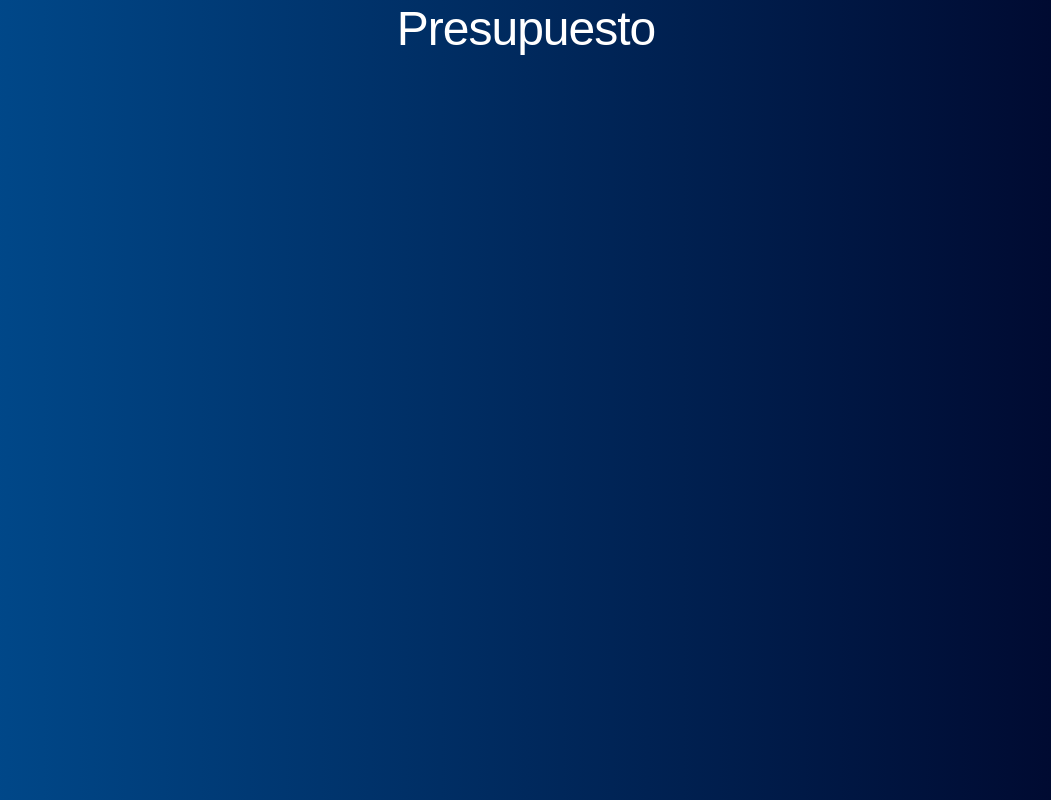
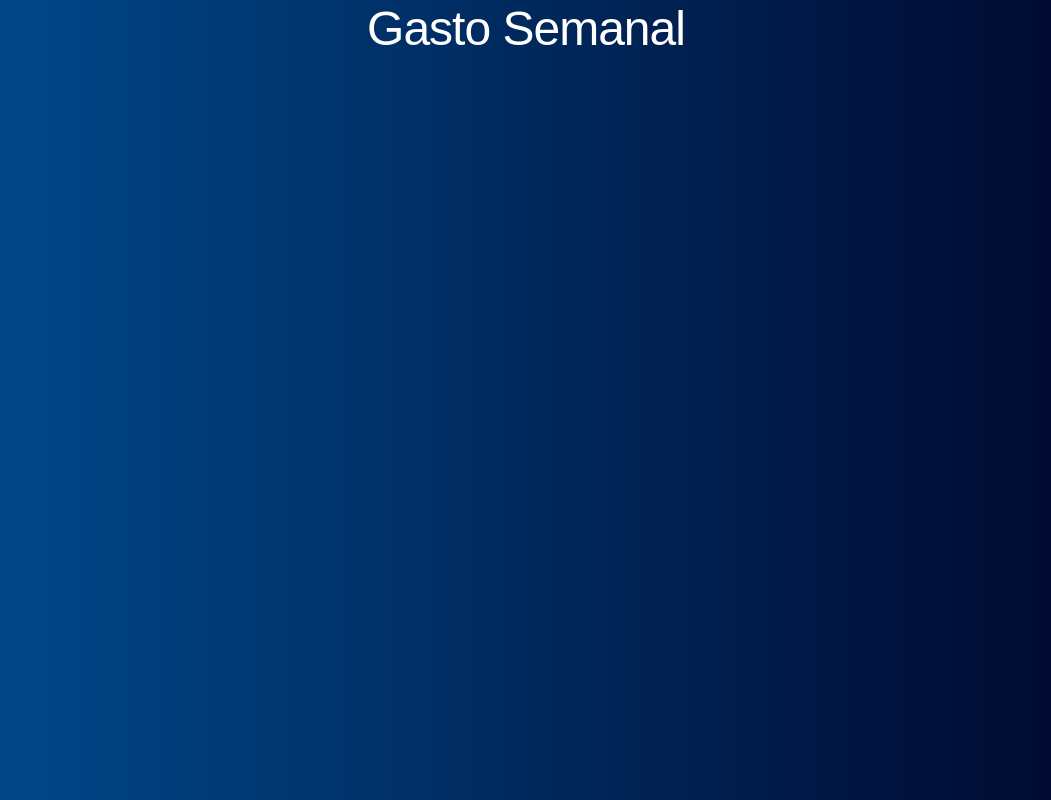
Before and after one commit to Sisifo-G/Gasto-Semanal, a React (Create React App) app: page / in a window 1280 px wide. Shown: the whole page, without its empty margins (114-1165 px from the left). Built offline with nearby package versions, Linux system fonts and the light colour scheme.

Commit message:
Estilos iniciales

```diff
--- a/src/App.js
+++ b/src/App.js
@@ -2,7 +2,7 @@ import React from 'react';
 
 function App() {
   return (
-    <h1>Presupuesto</h1>
+    <h1>Gasto Semanal</h1>
   );
 }
 
```
Also changed, not shown: 1 other file (tests, documents, lock files or other folders).
